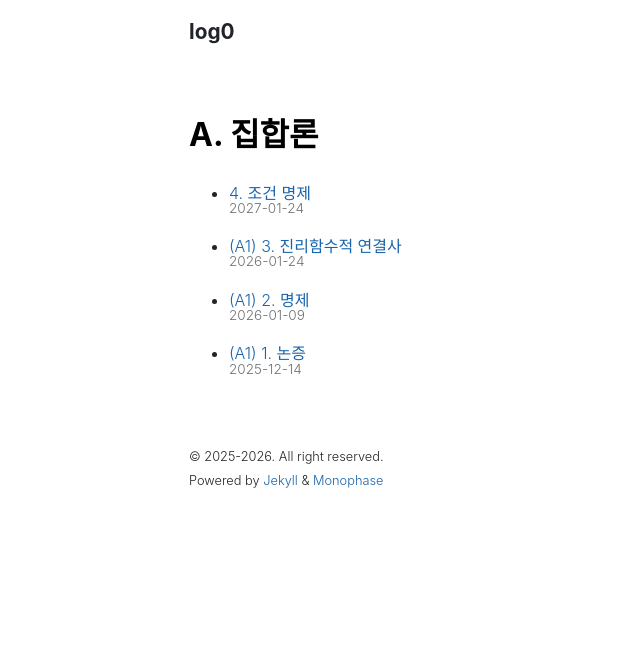
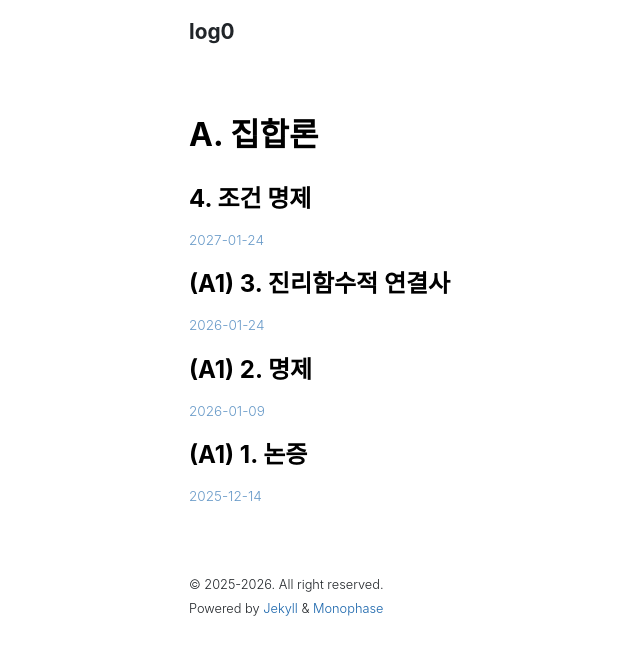
Before and after one commit to Log-zero/Log-zero.github.io, a Jekyll site: the page built from categories/set-theory.md, in a window 1280 px wide. Shown: the top 655 px of the page, without its empty margins (99-739 px from the left). Built offline with Jekyll 4.4.1, drawn with Linux system fonts in a browser that asks for light colours; nearby versions of some CDN libraries.

Commit message:
categories

```diff
--- a/categories/set-theory.md
+++ b/categories/set-theory.md
@@ -4,17 +4,17 @@ title: A. 집합론
 permalink: /categories/set-theory/
 ---
 
-{% assign category = "set-theory" %}
+<div class="post-list">
+{% for post in site.categories["set-theory"] %}
+  <article class="post-item">
+    <a class="post-link" href="{{ post.url | relative_url }}">
+      <h2 class="post-title">{{ post.title }}</h2>
 
-<ul class="post-list">
-{% for post in site.categories[category] %}
-  <li>
-    <a href="{{ post.url | relative_url }}">
-      {{ post.title }}
+      <div class="post-meta">
+        {{ post.date | date: "%Y-%m-%d" }}
+      </div>
+
     </a>
-    <span class="post-meta">
-      {{ post.date | date: "%Y-%m-%d" }}
-    </span>
-  </li>
+  </article>
 {% endfor %}
-</ul>
+</div>
```
